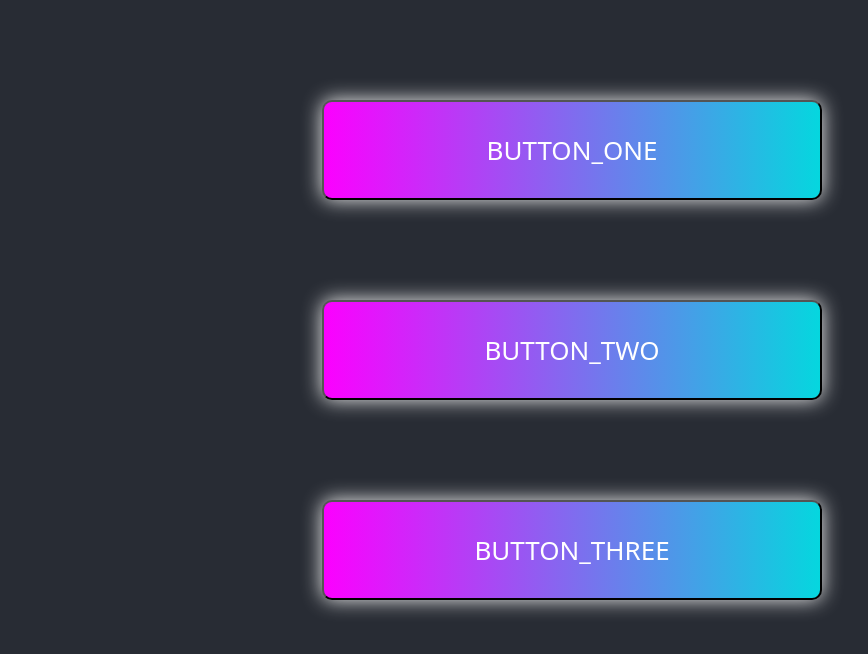
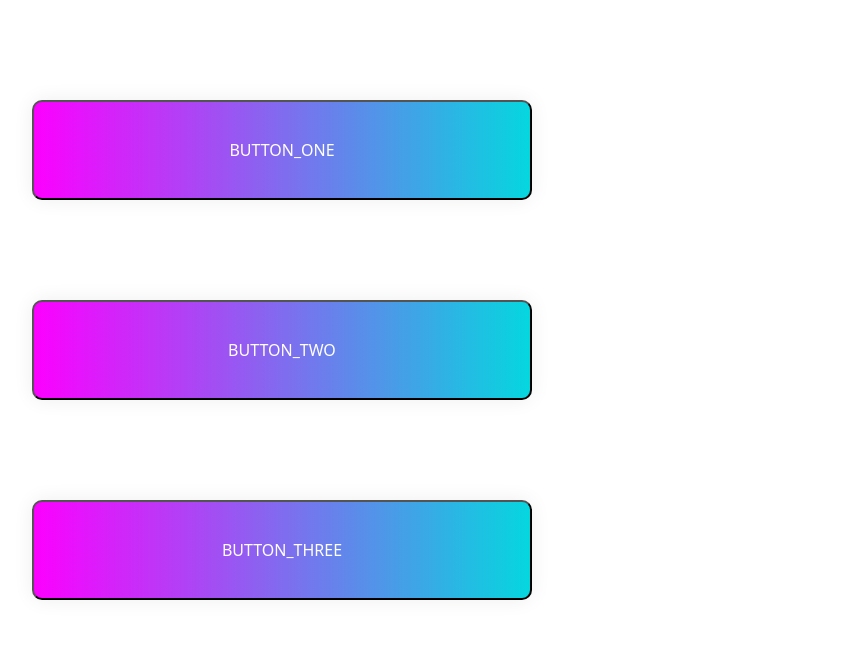
Before and after one commit to sepehr455/Syndrex, a React (Create React App) app: page / in a window 1280 px wide. Shown: the top 654 px of the page, without its empty margins (68-936 px from the left). Built offline with nearby package versions, Linux system fonts and the light colour scheme.

Commit message:
made the route links actually work --> have a seperate home page and a timer page now

```diff
--- a/src/App.js
+++ b/src/App.js
@@ -1,17 +1,20 @@
 import GradientButton from "./GradientButton";
 import './Styles/App.css';
 import 'bootstrap/dist/css/bootstrap.min.css';
+import {BrowserRouter as Router, Routes, Route} from 'react-router-dom'
+import HomeScreen from "./Pages/Home";
+import {Timer} from "./Pages/Timer";
 
 function App() {
-  return (
-    <div className="App">
-      <header className="App-header">
-        <p>
-            <GradientButton/>
-        </p>
-      </header>
-    </div>
-  );
+    return (
+        <Router>
+            <Routes>
+                <Route path = "/" element={<HomeScreen/>} />
+                <Route path= "/timer" element={<Timer />}/>
+            </Routes>
+        </Router>
+
+    );
 }
 
 export default App;
--- /dev/null
+++ b/src/Pages/Home.jsx
@@ -0,0 +1,9 @@
+import GradientButton from "../GradientButton";
+
+export default function HomeScreen(){
+    return (
+        <div>
+            <GradientButton/>
+        </div>
+    )
+}
```
